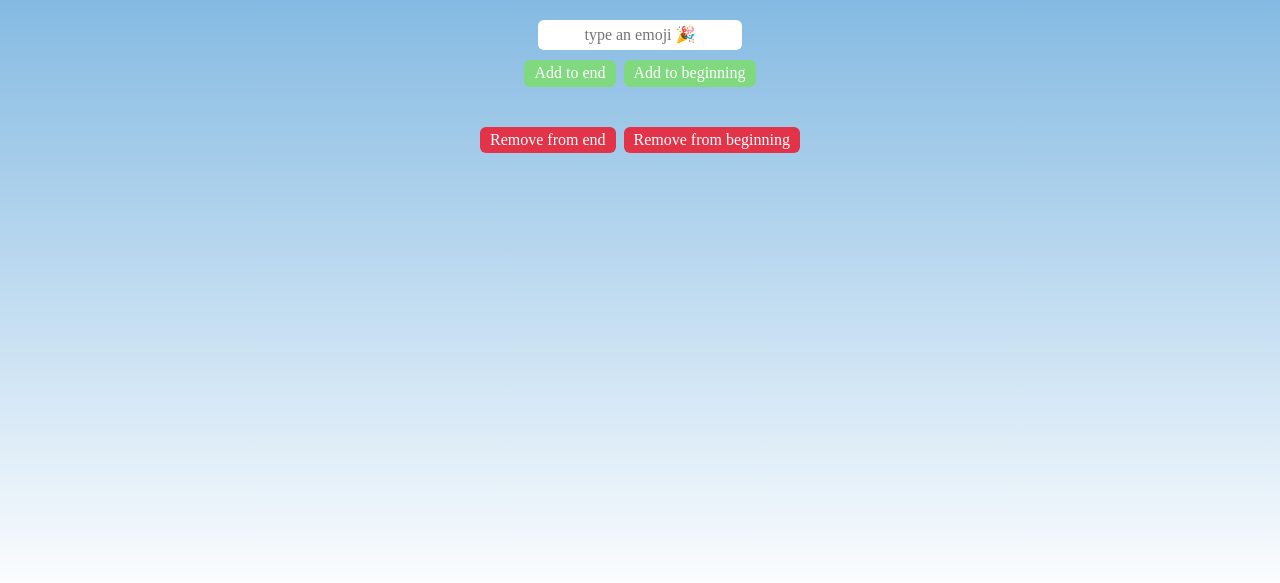
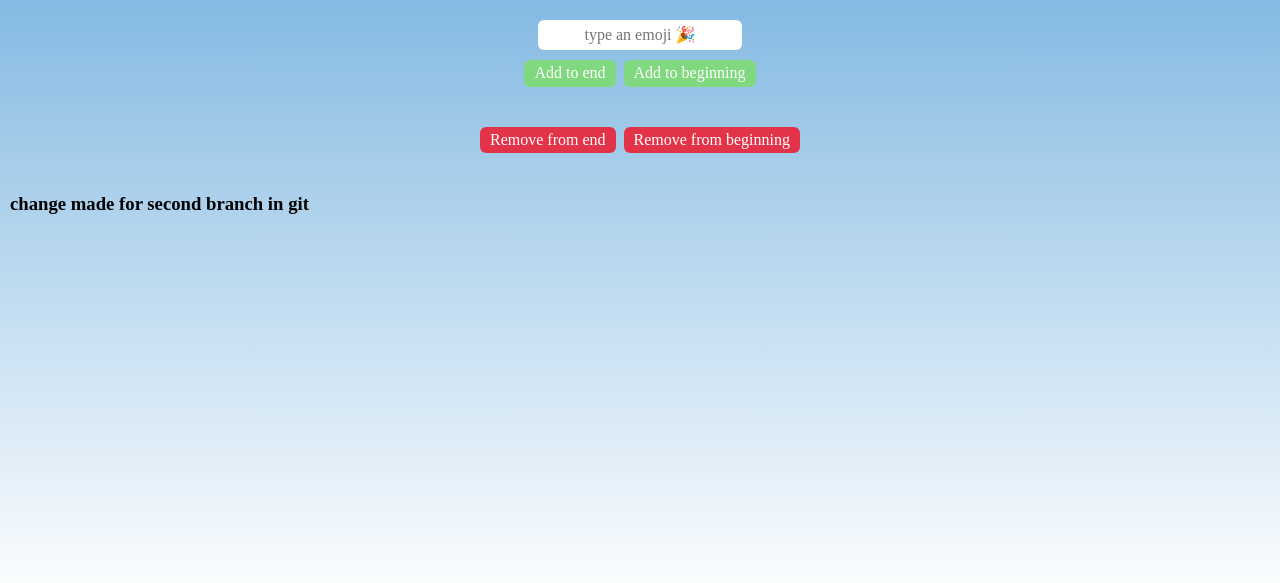
Before and after one commit to JamesLakin247/my-emoji-app, a plain HTML site: page Emoji copy/index.html in a window 1280 px wide. Shown: the part 197-780 px from the top of the page. Drawn offline with nearby package versions, Linux system fonts and the light colour scheme; a web font is replaced by a local one.

Commit message:
Update index.html
second branch commit

```diff
--- a/Emoji copy/index.html
+++ b/Emoji copy/index.html
@@ -15,6 +15,7 @@
             <button id="pop-btn">Remove from end</button>
             <button id="shift-btn">Remove from beginning</button>
         </div>
+        <h3>change made for second branch in git</h3>
         <script src="index.js"></script>
     </body>
 </html>
```
